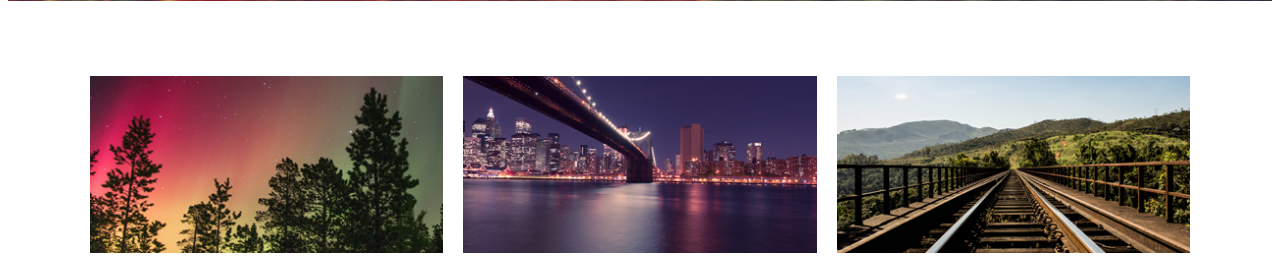
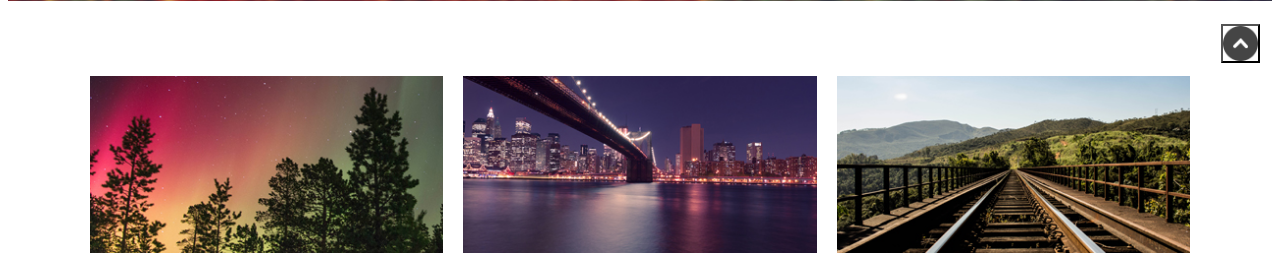
Before and after one commit to GreatDeveloper66/voyage-prework-tier1-adams, a PHP site: page / in a window 1280 px wide. Shown: the part 657-914 px from the top of the page. Run offline with PHP 8.4, Linux system fonts and the light colour scheme; some libraries are stand-ins or nearby versions.

Commit message:
Added bottom arrow

```diff
--- a/index.css
+++ b/index.css
@@ -47,6 +47,16 @@ button:hover, .active {
 
 button:hover {
 	cursor: pointer;
+}
+
+button#slider {
+	position: fixed;
+	width: 39px;
+	height: 39px;
+	background: url("top.png") no-repeat center;
+	background-size: contain;
+	bottom: 80px;;
+	right: 20px;
 }
 
 header button {
@@ -404,13 +414,6 @@ div.column h2.greyheader {
 	form {
 		display: grid;
 		grid-template: repeat(8, 1fr)/1fr 1fr;
-		/*
-		width: 80%;
-		max-width: 600px;
-		height: 300px;
-		grid-auto-rows: auto;
-		border: 2px solid red;
-		*/
 		grid-template-areas: "messagebox messagebox"
 			"messagebox messagebox"
 			"messagebox messagebox"
--- a/index.html
+++ b/index.html
@@ -136,11 +136,13 @@ Etiam a mi quis arcu varius condimentum." disabled></textarea>
 				</div>
 			</form>
 		</div>
+
 	</main>
 	<footer>
 		<h2>Use it free!</h2>
 		<p>Conquer is free Bootstrap template from templatemo website.No backlink is required to use this layout.</p>
 		<p>Copyright 2084 Your Company Name | Design: templatemo</p>
+		<button id="slider"></button>
 	</footer>
 
 </body>
--- a/index.js
+++ b/index.js
@@ -15,17 +15,6 @@ window.onload = () => {
 		navmenu.classList.toggle("slidedown");
 		navmenu.classList.toggle("slideup");
 	};
-
-	document.getElementById("accordian").addEventListener("click", toggleDropDown);
-
-	Array.from(document.querySelectorAll("menu.navmenu a")).forEach(a => {
-		a.addEventListener("click", function () {
-			toggleDropDown();
-			/*event.preventDefault();
-			window.alert(this.getAttribute("href"));*/
-			smoothScroll(this.getAttribute("href"));
-		});
-	});
 
 	function smoothScroll(target = "#homepage", duration = 1000) {
 		target = document.querySelector(target);
@@ -53,6 +42,20 @@ window.onload = () => {
 
 
 
+	document.getElementById("accordian").addEventListener("click", toggleDropDown);
+
+	Array.from(document.querySelectorAll("menu.navmenu a")).forEach(a => {
+		a.addEventListener("click", function () {
+			toggleDropDown();
+			smoothScroll(this.getAttribute("href"));
+		});
+	});
+
+	document.querySelector("button#slider").addEventListener("click", () => {smoothScroll();});
+
+
+
+
 
 
 };
```
Also changed, not shown: top.png (added).
